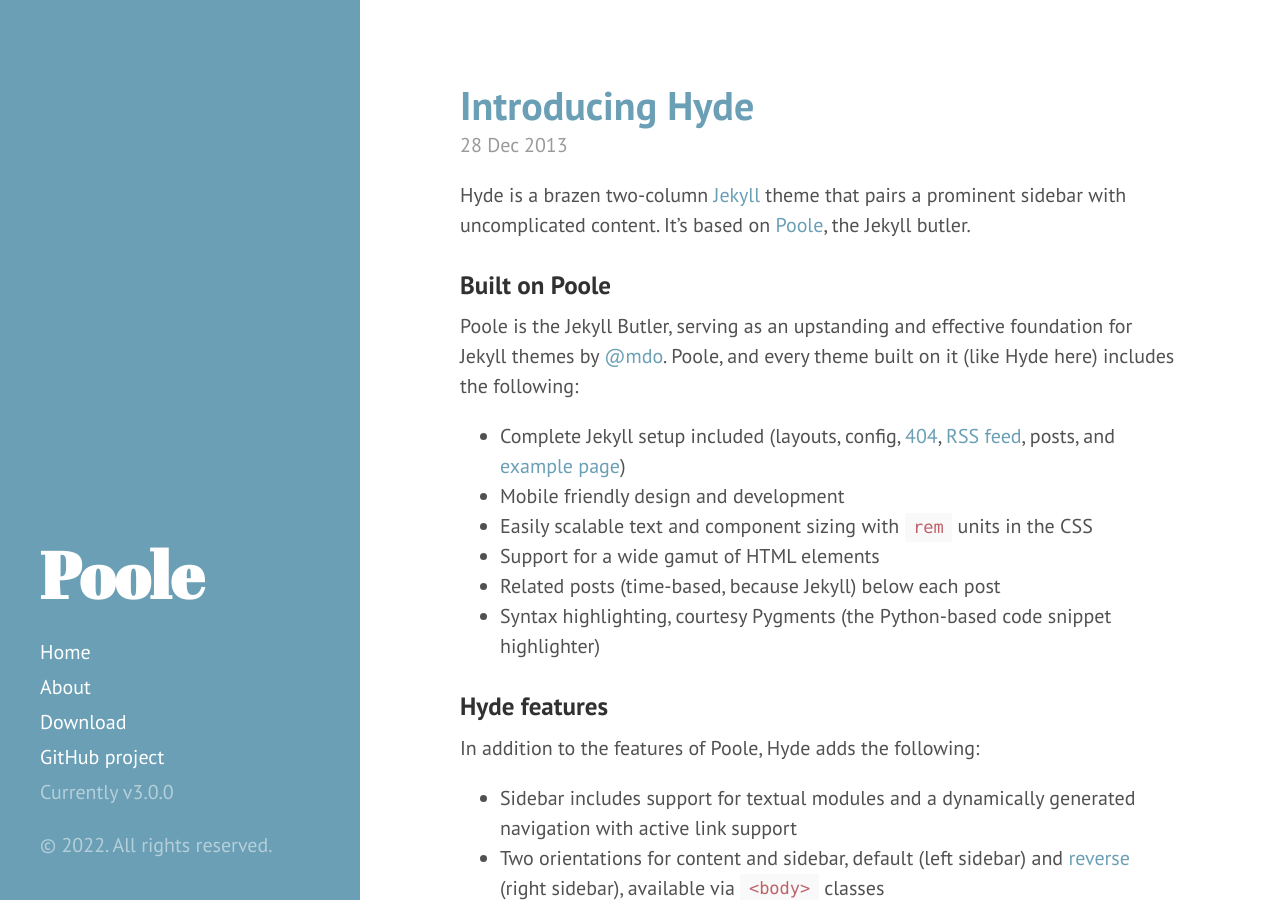
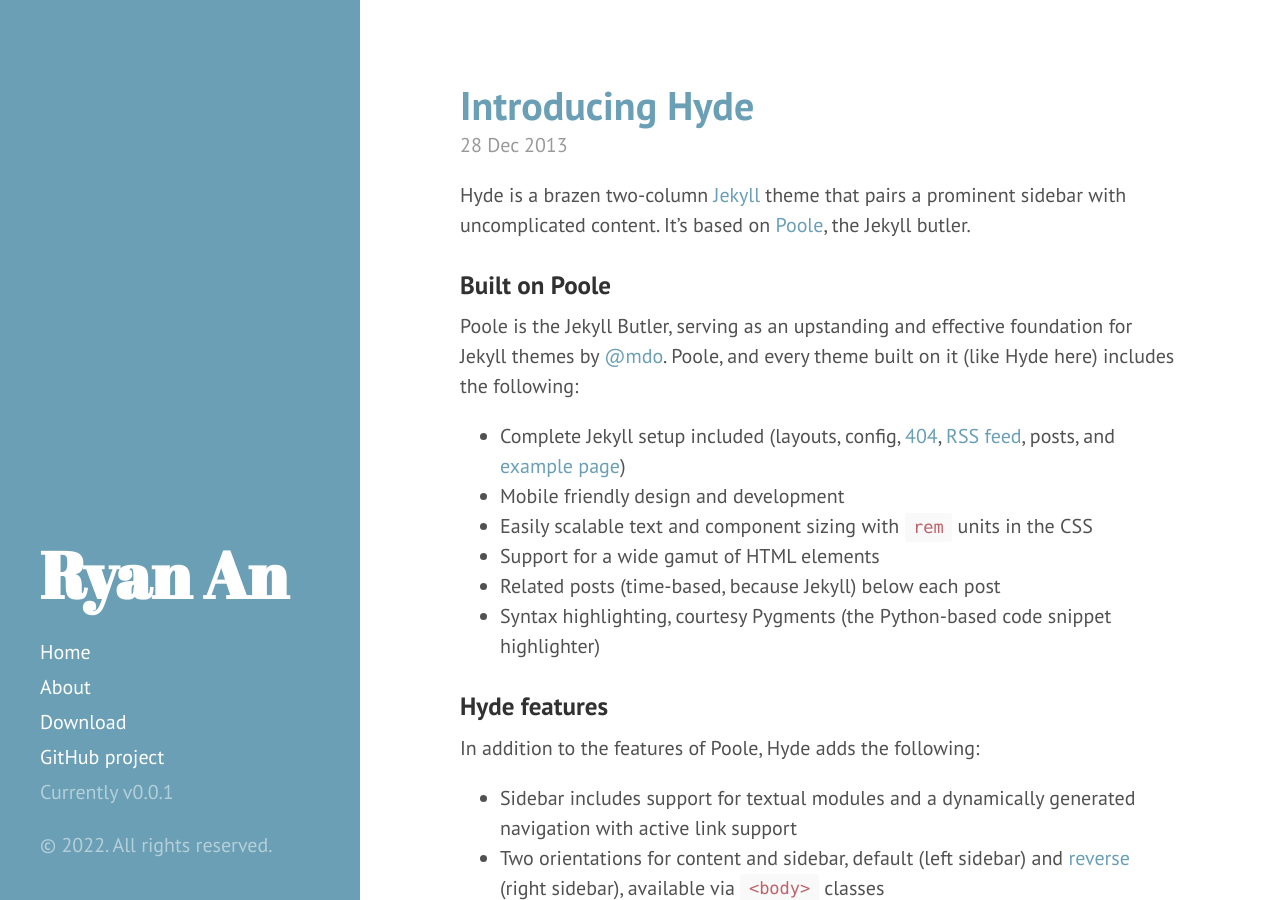
Before and after one commit to ryeii/ryeii.github.io, a Jekyll site: the page built from index.html, in a window 1280 px wide and 900 px high. Built offline with Jekyll 4.4.1, drawn with Linux system fonts in a browser that asks for light colours; the list of posts is cut into pages by our own code.

Commit message:
modified _config.yml

```diff
--- a/_config.yml
+++ b/_config.yml
@@ -1,7 +1,7 @@
 # Setup
-title: Poole
-tagline: The Jekyll Butler
-url: https://getpoole.com
+title: Ryan An
+tagline: Personal Website
+url: https://ryeii.github.io/
 paginate: 1
 baseurl: ""
 permalink: pretty
@@ -33,9 +33,9 @@
 
 # Specify the author for blog posts
 author:
-  name: Mark Otto
-  url: https://twitter.com/mdo
-  email: markdotto@gmail.com
+  name: Ryan An
+  url: https://ryeii.github.io/
+  email: None
 
 # Custom vars
-version: 3.0.0
+version: 0.0.1
--- a/_layouts/default.html
+++ b/_layouts/default.html
@@ -3,7 +3,7 @@
 
   {% include head.html %}
 
-  <body class="theme-base-0d" class="layout-reverse">
+  <body class="theme-base-0d" >
 
     {% include sidebar.html %}
 
```
Also changed, not shown: 10 other files.
